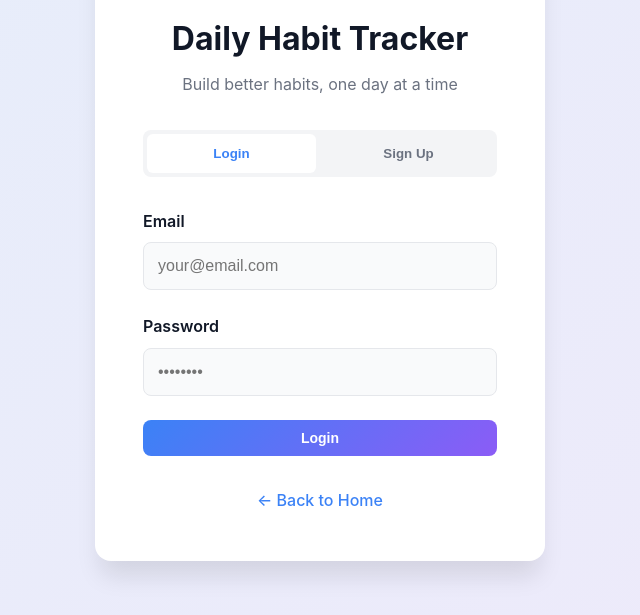
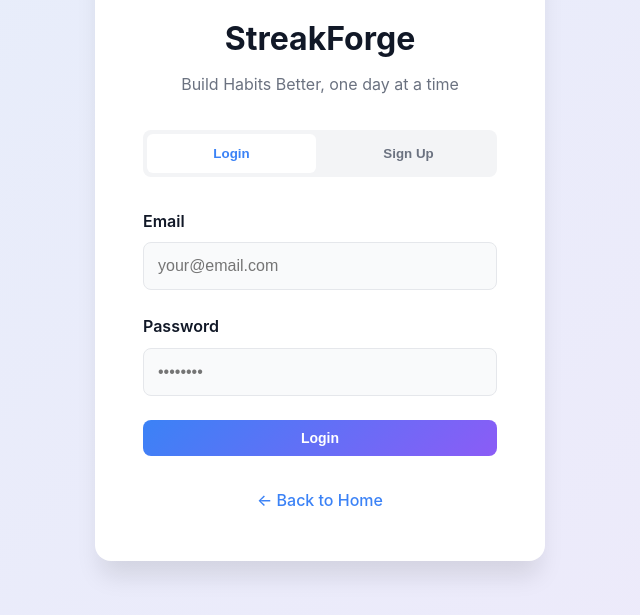
Before and after one commit to shriii257/StreakForge, a plain HTML site: page login.html in a window 1280 px wide. Shown: the part 185-800 px from the top of the page, without its empty margins (320-960 px from the left). Drawn offline with Linux system fonts and the light colour scheme.

Commit message:
Updated habit tracker changes

```diff
--- a/login.html
+++ b/login.html
@@ -3,7 +3,7 @@
 <head>
     <meta charset="UTF-8">
     <meta name="viewport" content="width=device-width, initial-scale=1.0">
-    <title>Login - Daily Habit Tracker</title>
+    <title>Login - StreakForge</title>
     <link rel="stylesheet" href="css/style.css">
 </head>
 <body>
@@ -16,8 +16,8 @@
                         <polyline points="22 4 12 14.01 9 11.01"></polyline>
                     </svg>
                 </div>
-                <h1>Daily Habit Tracker</h1>
-                <p>Build better habits, one day at a time</p>
+                <h1>StreakForge</h1>
+                <p>Build Habits Better, one day at a time</p>
             </div>
 
             <div class="auth-tabs">
```
Also changed, not shown: dashboard.html (+2 -2 lines), index.html (+2 -2 lines), report.html (+3 -3 lines).
